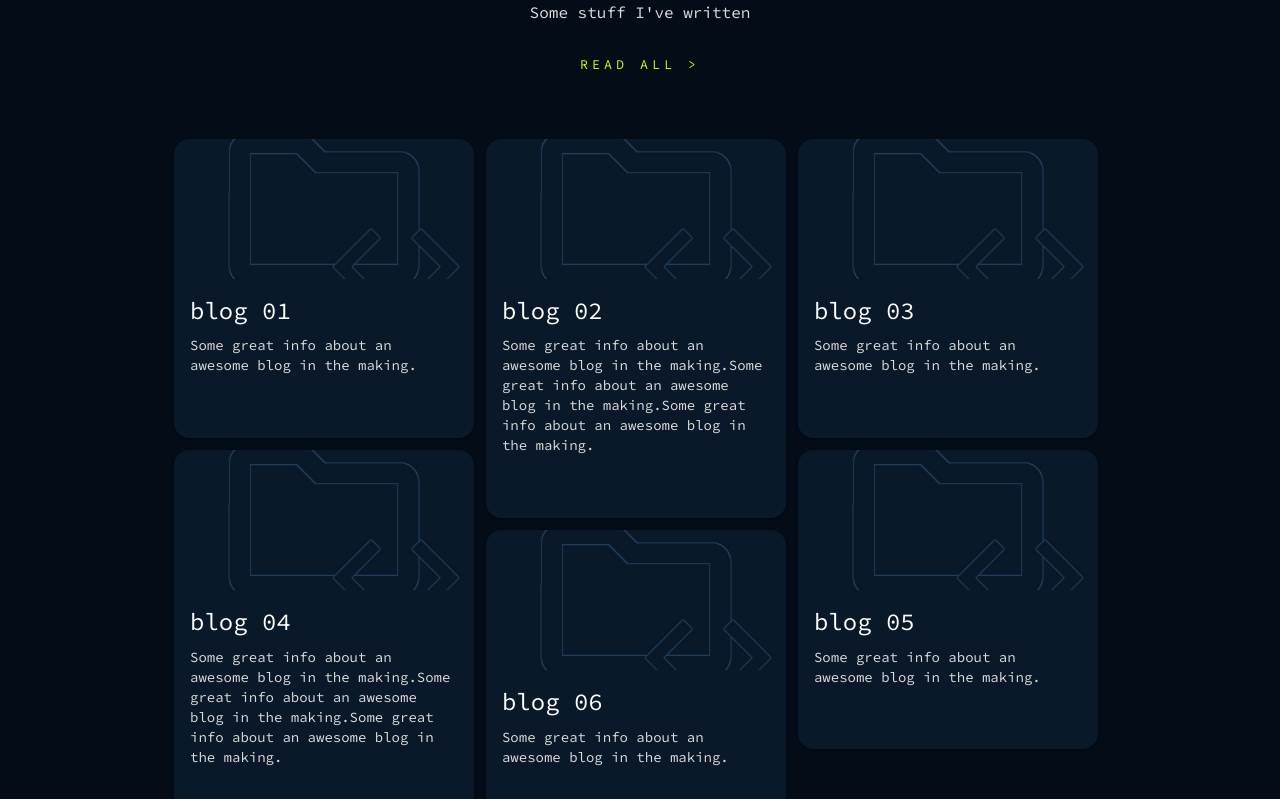
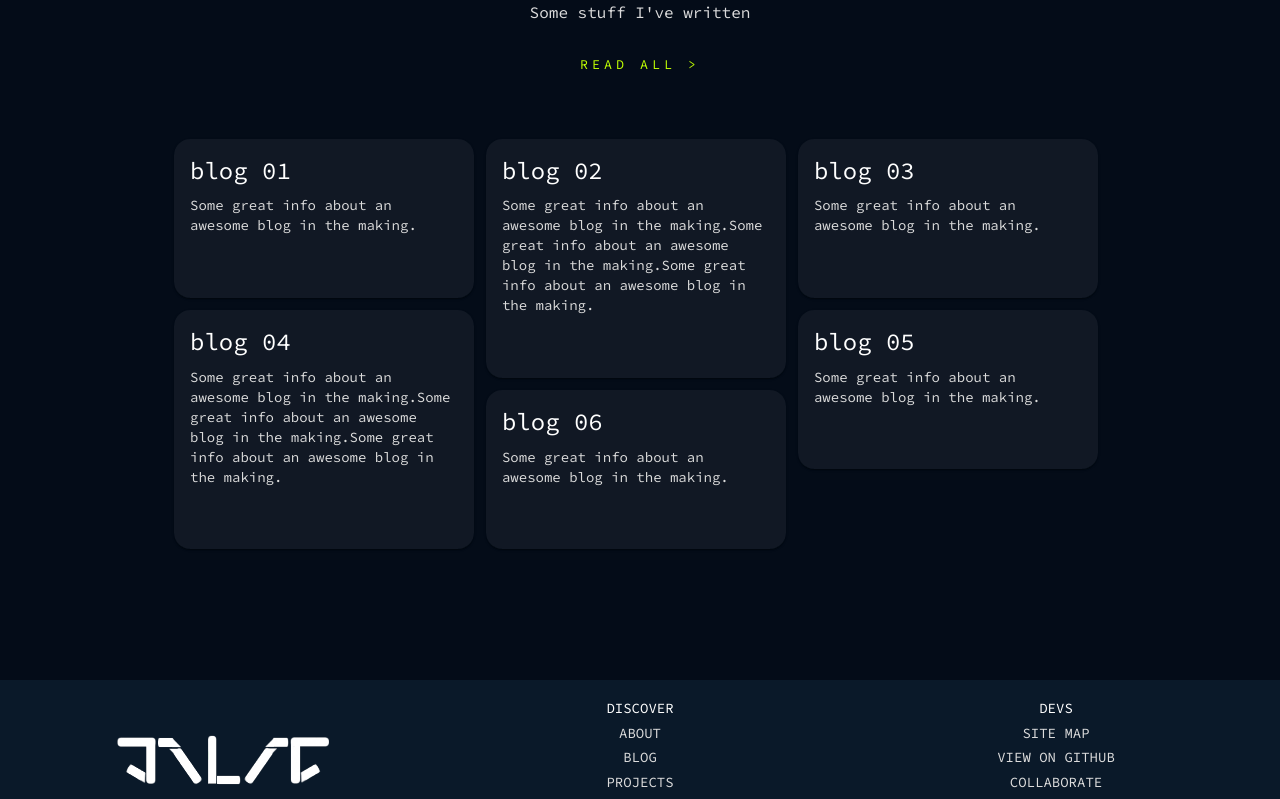
Before and after one commit to jalaj711/jalaj711.github.io, a Next.js app: page / in a window 1280 px wide. Shown: the part 2520-3319 px from the top of the page. Built offline with nearby package versions, Linux system fonts and the light colour scheme.

Commit message:
change BlogCard background
the background has been updated to better synchronise with the
updated body background color.

Signed-off-by: Jalaj Kumar <96870071+jalaj-07@users.noreply.github.com>

```diff
--- a/components/BlogCard.tsx
+++ b/components/BlogCard.tsx
@@ -32,14 +32,9 @@ const BlogCard = (
         },
       }}
     >
-      <Card style={{ borderRadius: theme.spacing(2), background: theme.palette.background.paper }}>
-        <CardMedia
-          component="img"
-          height="140"
-          image={props.data.image}
-          alt="Blog logo"
-          style={{ flexGrow: 1, minHeight: "140px" }}
-        />
+      <div style={{background: theme.palette.background.default, borderRadius: theme.spacing(2)}}>
+      <Card style={{ borderRadius: theme.spacing(2), background: "rgba(255, 255, 255, 0.05)" }}>
+
         <CardContent>
           <Typography gutterBottom variant="h5" component="div">
             {props.data.title}
@@ -54,10 +49,6 @@ const BlogCard = (
         </CardContent>
         <CardActions
           sx={{
-            background:
-              "linear-gradient(transparent, " +
-              theme.palette.background.paper +
-              ")",
             position: "sticky",
             bottom: 0,
           }}
@@ -68,9 +59,6 @@ const BlogCard = (
             sx={{
               opacity: 0,
               transition: "0.4s",
-              color: "transparent",
-              background: `linear-gradient(to right, ${theme.palette.primary.main}, ${theme.palette.secondary.main})`,
-              backgroundClip: "text",
               "&:hover": {
                 backgroundPosition: "40px"
               },
@@ -83,6 +71,7 @@ const BlogCard = (
           </Button>
         </CardActions>
       </Card>
+      </div>
     </Box>
   );
 };
```
